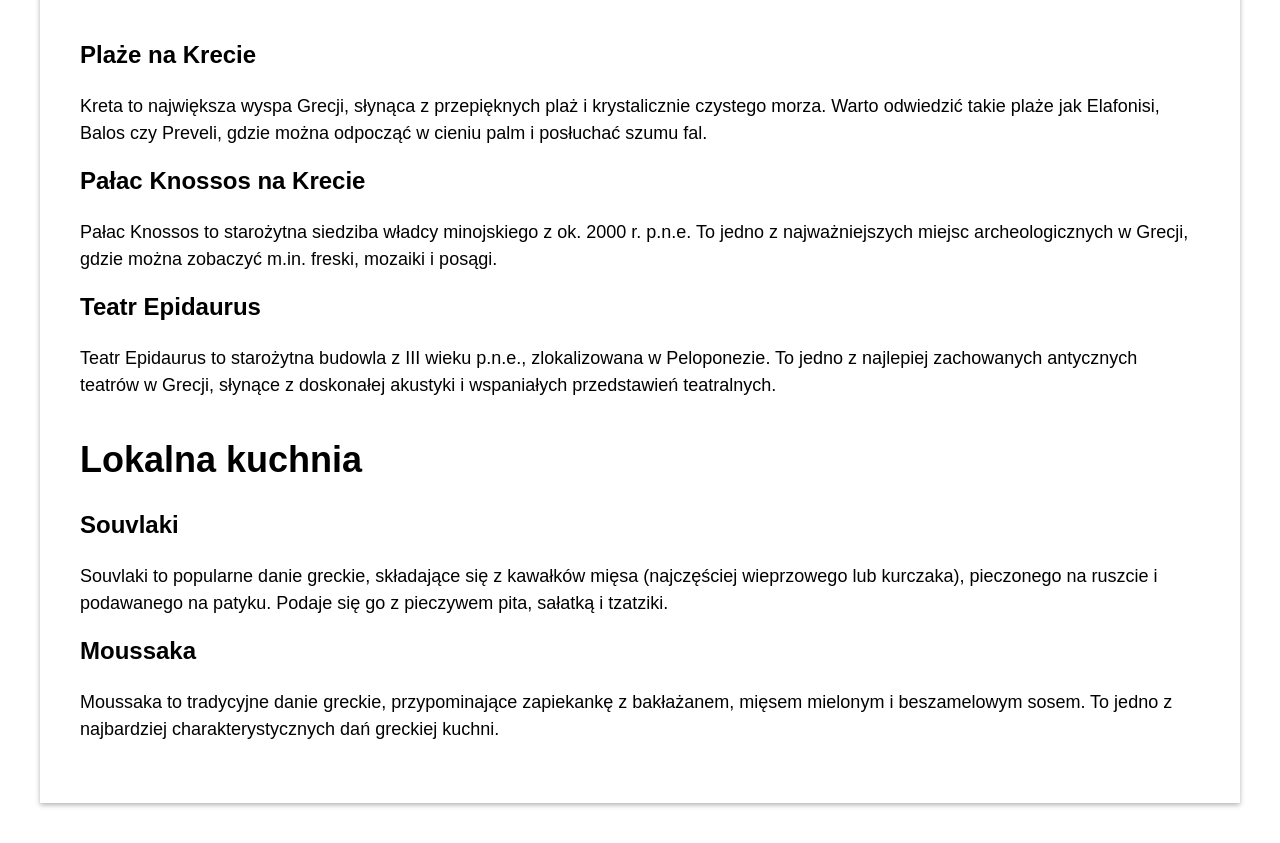
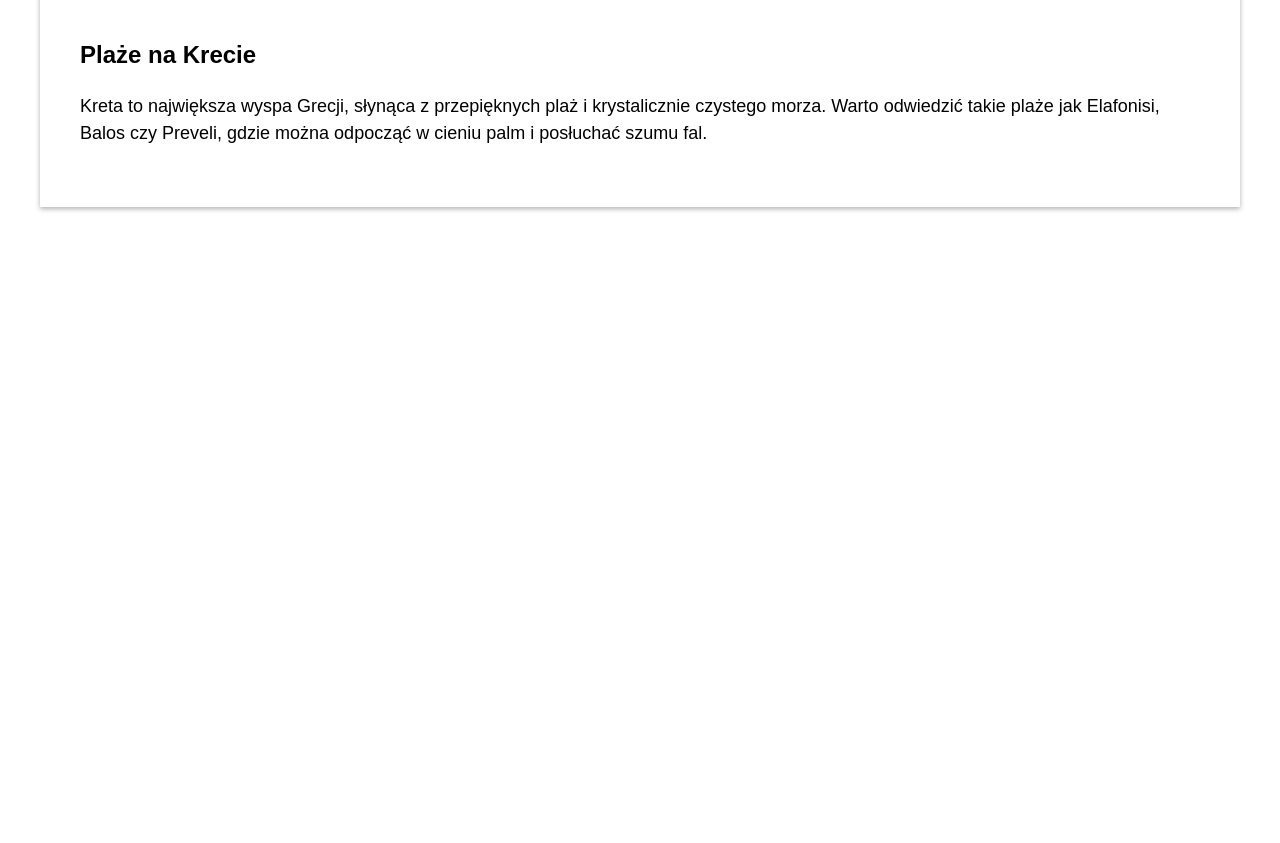
Before and after one commit to Loczek21/Dominik2, a plain HTML site: page index.html in a window 1280 px wide. Shown: the part 1139-1982 px from the top of the page. After the commit the page ends 1386 px from the top, so only its background shows below. Drawn offline with Linux system fonts and the light colour scheme.

Commit message:
Add files via upload

```diff
--- a/index.html
+++ b/index.html
@@ -8,7 +8,6 @@
 			margin: 0;
 			padding: 0;
 		}
-
         	header {
 		background-color: #008080;
 		color: #fff;
@@ -72,7 +71,6 @@
 		<h1>Wakacje w Grecji</h1>
 		<p>Zaplanuj swoje wymarzone wakacje w Grecji i odkryj piękno tego kraju!</p>
 	</header>
-
 <section>
 	<h2>Atrakcje turystyczne</h2>
 	<div>
@@ -86,15 +84,6 @@
 		<h3>Plaże na Krecie</h3>
 		<p>Kreta to największa wyspa Grecji, słynąca z przepięknych plaż i krystalicznie czystego morza. Warto odwiedzić takie plaże jak Elafonisi, Balos czy Preveli, gdzie można odpocząć w cieniu palm i posłuchać szumu fal.</p>
 	</div>
-	<h3>Pałac Knossos na Krecie</h3>
-	<p>Pałac Knossos to starożytna siedziba władcy minojskiego z ok. 2000 r. p.n.e. To jedno z najważniejszych miejsc archeologicznych w Grecji, gdzie można zobaczyć m.in. freski, mozaiki i posągi.</p>
-
-	<h3>Teatr Epidaurus</h3>
-	<p>Teatr Epidaurus to starożytna budowla z III wieku p.n.e., zlokalizowana w Peloponezie. To jedno z najlepiej zachowanych antycznych teatrów w Grecji, słynące z doskonałej akustyki i wspaniałych przedstawień teatralnych.</p>
-
-	<h2>Lokalna kuchnia</h2>
-	<h3>Souvlaki</h3>
-	<p>Souvlaki to popularne danie greckie, składające się z kawałków mięsa (najczęściej wieprzowego lub kurczaka), pieczonego na ruszcie i podawanego na patyku. Podaje się go z pieczywem pita, sałatką i tzatziki.</p>
-
-	<h3>Moussaka</h3>
-	<p>Moussaka to tradycyjne danie greckie, przypominające zapiekankę z bakłażanem, mięsem mielonym i beszamelowym sosem. To jedno z najbardziej charakterystycznych dań greckiej kuchni.</p>
+</section>
+</body>
+</html>
```
Lines whose indentation alone changed are shown as unchanged.
